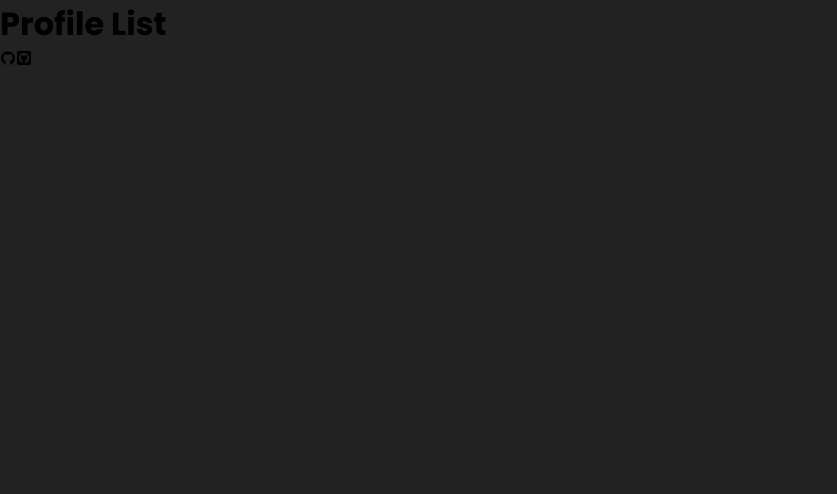
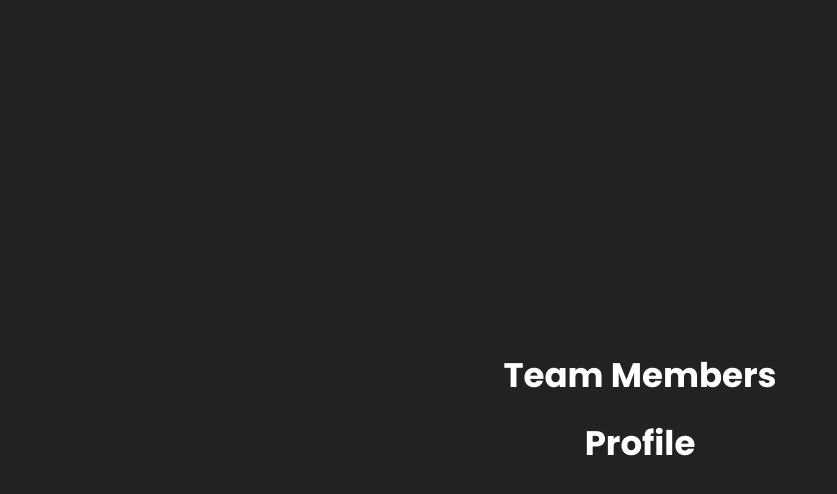
Before and after one commit to kevinandris/profile-app, a React (Create React App) app: page / in a window 1280 px wide. Shown: the top 494 px of the page, without its empty margins (0-837 px from the left). Built offline with nearby package versions, Linux system fonts and the light colour scheme.

Commit message:
initial profileList.js code implemented and its css code added as well

```diff
--- a/src/App.js
+++ b/src/App.js
@@ -1,14 +1,10 @@
 import './App.module.css';
 import ProfileList from './components/profile/ProfileList';
-import { AiFillGithub } from "react-icons/ai"
-import { FaGithubSquare} from "react-icons/fa"
 
 function App() {
   return (
     <div className="App">
       <ProfileList/>
-      <AiFillGithub/>
-      <FaGithubSquare />
     </div>
   );
 }
--- a/src/components/profile/ProfileList.js
+++ b/src/components/profile/ProfileList.js
@@ -1,11 +1,18 @@
 import React from 'react'
 import styles from "./ProfileList.module.css"
+import Profile from './Profile'
 
 const ProfileList = () => {
   return (
-    <div>
-        <h1>Profile List</h1>
-    </div>
+    <section className={styles.center}>
+        <div>
+          <h1>Team Members</h1>
+
+          <div className={styles["profile-container"]}>
+            <Profile/>
+          </div>
+        </div>
+    </section>
   )
 }
 
--- a/src/components/profile/ProfileList.module.css
+++ b/src/components/profile/ProfileList.module.css
@@ -0,0 +1,22 @@
+.center {
+    min-height: 100vh;
+    display: flex;
+    justify-content: center;
+    align-items: center;
+}
+
+h1 {
+    font-size: 34px;
+    line-height: 1.4;
+
+    color: #fff;
+    text-align: center;
+    padding-top: 20px;
+}
+
+.profile-container {
+    display: flex;
+    justify-content: center;
+    align-items: center;
+    flex-wrap: wrap;
+}
```
